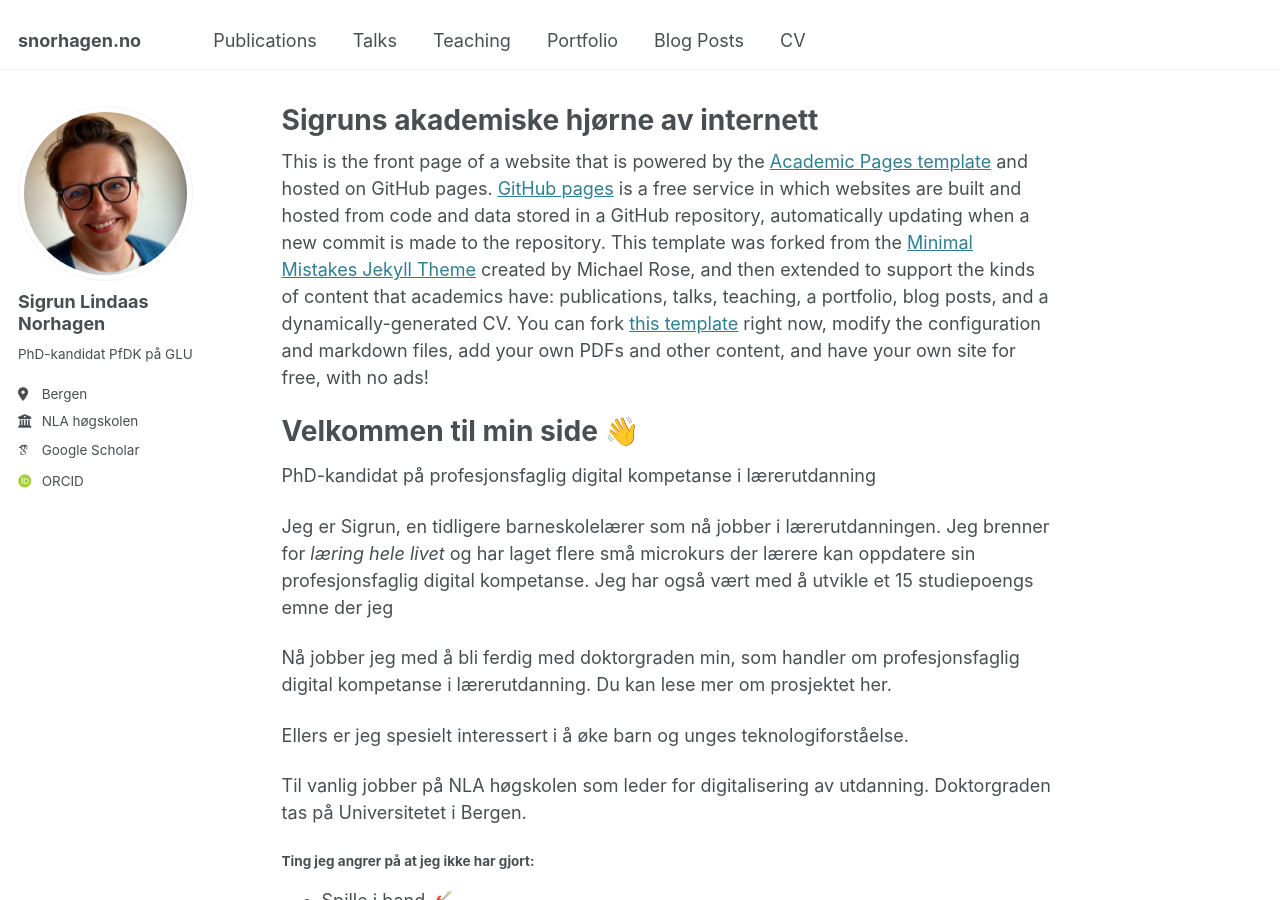
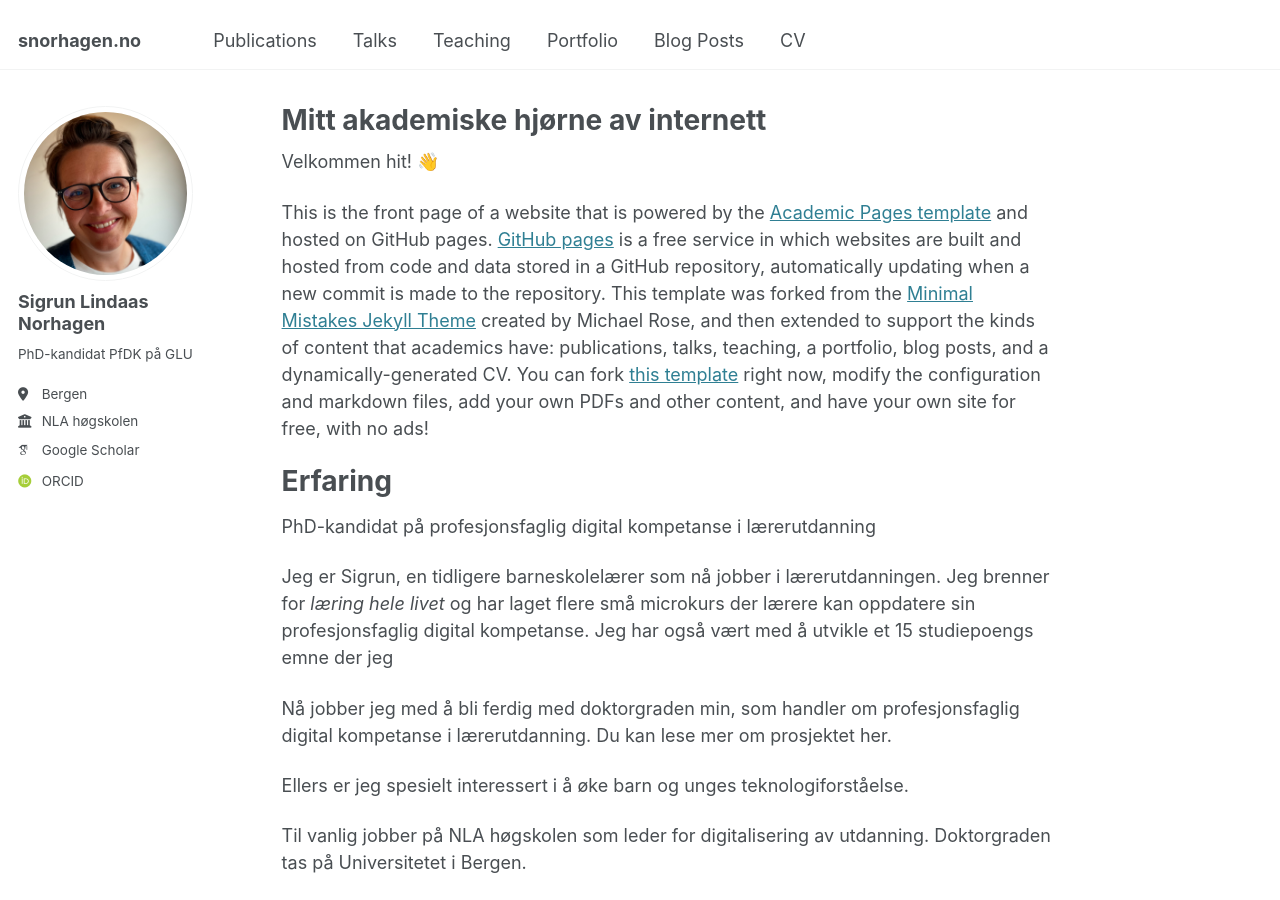
Before and after one commit to sigrun/sigrun.github.io, a Jekyll site: the page built from _pages/about.md, in a window 1280 px wide and 900 px high. Built offline with Jekyll 4.4.1, drawn with Linux system fonts in a browser that asks for light colours; some web fonts are replaced.

Commit message:
Update about.md

```diff
--- a/_pages/about.md
+++ b/_pages/about.md
@@ -1,15 +1,17 @@
 ---
 permalink: /
-title: "Sigruns akademiske hjørne av internett"
+title: "Mitt akademiske hjørne av internett"
 author_profile: true
 redirect_from:
   - /about/
   - /about.html
 ---
 
+Velkommen hit! 👋
+
 This is the front page of a website that is powered by the [Academic Pages template](https://github.com/academicpages/academicpages.github.io) and hosted on GitHub pages. [GitHub pages](https://pages.github.com) is a free service in which websites are built and hosted from code and data stored in a GitHub repository, automatically updating when a new commit is made to the repository. This template was forked from the [Minimal Mistakes Jekyll Theme](https://mmistakes.github.io/minimal-mistakes/) created by Michael Rose, and then extended to support the kinds of content that academics have: publications, talks, teaching, a portfolio, blog posts, and a dynamically-generated CV. You can fork [this template](https://github.com/academicpages/academicpages.github.io) right now, modify the configuration and markdown files, add your own PDFs and other content, and have your own site for free, with no ads!
 
-Velkommen til min side 👋
+Erfaring
 ======
 PhD-kandidat på profesjonsfaglig digital kompetanse i lærerutdanning
 
```
